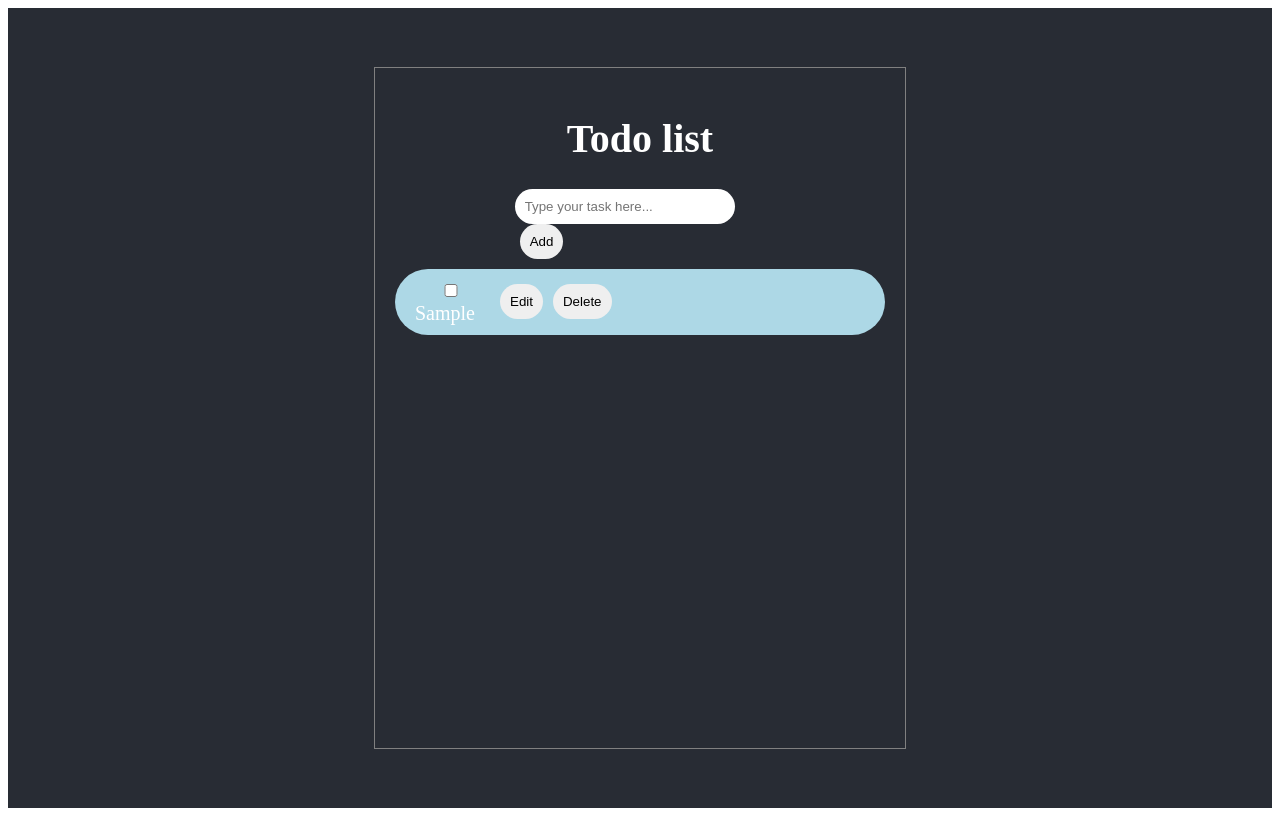
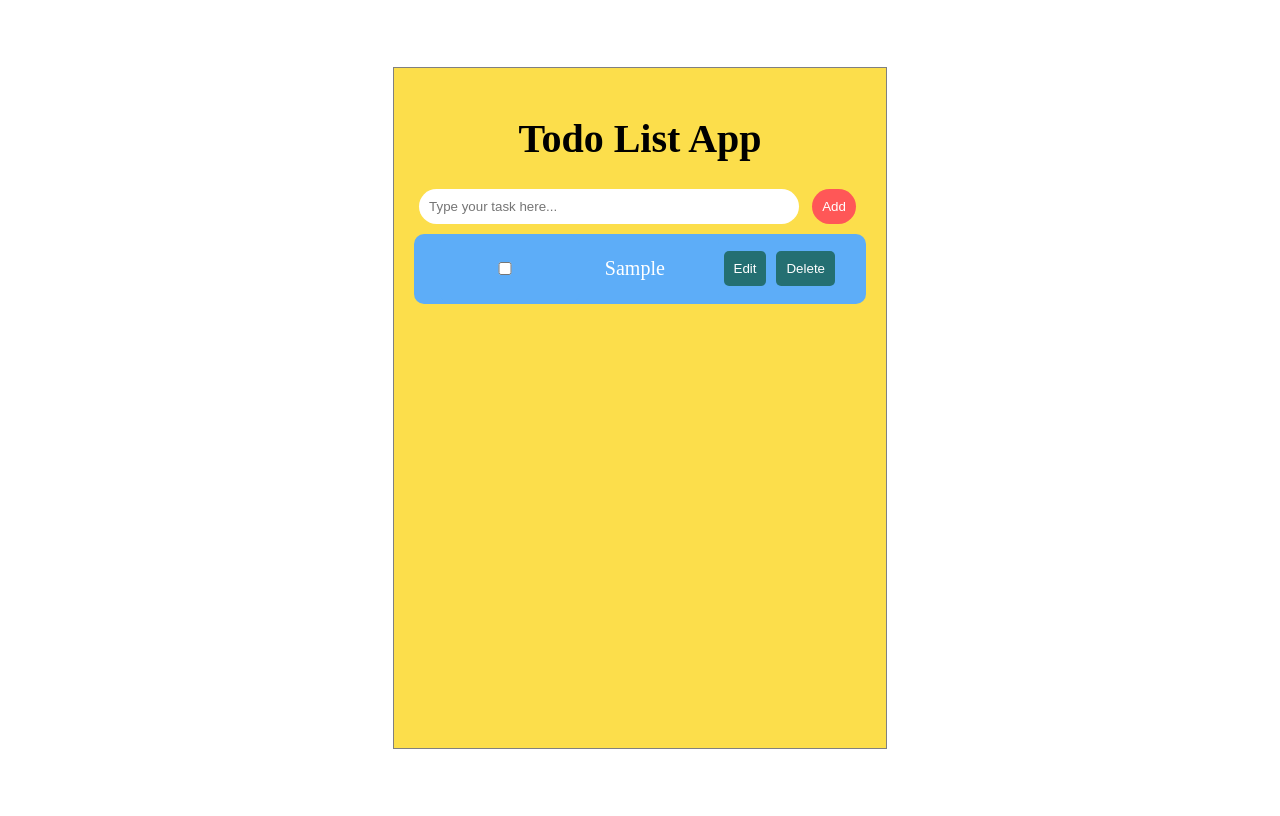
Before and after one commit to samriddhipuranik/todo_list-teknoBuilt, a React (Create React App) app: page / in a window 1280 px wide. Both pictures are taken after typing "Sample" into the empty fields and a click on the button "Add". Built offline with nearby package versions, Linux system fonts and the light colour scheme; no server answers.

Commit message:
final_commit

```diff
--- a/package.json
+++ b/package.json
@@ -6,6 +6,7 @@
     "@testing-library/jest-dom": "^5.17.0",
     "@testing-library/react": "^13.4.0",
     "@testing-library/user-event": "^13.5.0",
+    "axios": "^1.5.0",
     "react": "^18.2.0",
     "react-dom": "^18.2.0",
     "react-scripts": "5.0.1",
--- a/src/App.css
+++ b/src/App.css
@@ -1,52 +1,101 @@
-.App{
+.App {
+  min-height: 100vh;
   display: flex;
   justify-content: center;
   align-items: center;
-  min-height: 100vh;
-  background-color: #282c34;
-  color: white;
+  background-color: white;
 }
-.container{
+h1{
+  color: black;
+  font-family:cursive;
+}
+.container {
   display: flex;
   height: 80vh;
   border: 1px solid grey;
   padding: 20px;
   flex-direction: column;
   align-items: center;
-  font-size:20px;
+  font-size: 20px;
   color: white;
+  background-color: rgb(252, 222, 75);
 }
-.todoForm{
-  display: inline;
+
+.todoForm {
+  display: flex;
   justify-content: space-around;
   width: 450px;
 }
-input{
+
+input {
   width: 80%;
   padding: 10px;
   border-radius: 20px;
   border: none;
 }
-button{
-  border: none;
-  padding: 10px;
-  border-radius:20px;
-  margin: 0 5px;
-}
-.allTodos{
+
+.allTodos {
   list-style: none;
   margin: 0;
   padding: 0;
+  height: 50px;
 }
-.singleTodo{
-  border-radius: 50px;
+.singleTodo {
+  border-radius: 10px;
   margin: 10px 0;
-  background-color: lightblue;
-  padding: 10px 20px;
+  background-color: #5dadf8;
+  padding: 10px 2cqmax;
   display: flex;
-  width: 450px;
+  width: 400px;
+  justify-content: space-between;
   align-items: center;
+  height: 50px;
 }
-.todoText{
-  flex:1;
+.todoText {
+  flex: 1;
+  margin-right: 10px;
 }
+.eachTodo-btn {
+  border: none;
+  padding: 5px 10px;
+  border-radius: 5px;
+  background-color: rgba(5, 77, 40, 0.64);
+  color: white;
+  cursor: pointer;
+  border: none;
+  padding: 10px;
+  margin: 0 5px;
+}
+
+.eachTodo-btn:hover {
+  background-color: rgb(157, 240, 157);
+  color: black;
+}
+
+.completed span{
+  text-decoration: line-through;
+  color: black;
+}
+
+.add-btn{
+  border: none;
+  padding: 10px;
+  border-radius: 20px;
+  margin: 0 5px;
+  color: white;
+  background-color: #ff5757;
+}
+.add-btn:hover {
+  background-color: #fe9e9e;
+  color: black;
+}
+.motivational-quote{
+  color: black;
+}
+.footer {
+  text-align: center;
+  position: absolute;
+  bottom: 0;
+  width: 100%;
+  color: white;
+}
--- a/src/App.js
+++ b/src/App.js
@@ -1,22 +1,36 @@
-import React, { useState } from 'react'
+import React, { useState, useEffect} from 'react'
 import './App.css';
+import axios from 'axios';
 import TodoForm from './components/TodoForm';
 import TodoList from './components/TodoList';
 
 const App = () => {
+  const [quote, setQuote] = useState('');
+
+  useEffect(() => {
+    axios
+      .get('https://api.quotable.io/random?tags=motivational')
+      .then((response) => {
+        const { content, author } = response.data;
+        setQuote(`${content} - ${author}`);
+      })
+      .catch((error) => {
+        console.error('Error fetching quote:', error);
+      });
+  }, []);
+
   // for single todo
-const [todo, setTodo] = useState("");
-// this is for all - its an array
+const [todo, setTodo] = useState("")
+// for list of today ---> array
 const [todos, setTodos] = useState([]);
-// contains the id of variable that we need to edit
 const [editId, setEditId] = useState(0);
 
 const handleSubmit = (e)=>{
-// to not refresh
 e.preventDefault();
  console.log("todo:", todo);
   console.log("editId:", editId);
   console.log("todos:", todos);
+
 if(editId){
   const editTodo = todos.find((i) => i.id === editId);
   const updatedTodos = todos.map((t)=>t.id === editTodo.id? t = {id : t.id, todo} : {id : t.id, todo : t.todo});
@@ -25,14 +39,12 @@ if(editId){
   setTodo('');
   return;
 }
-if(todo !== ''){
 
-  // making id unique
-  // spread operator
+if(todo.trim() !== ''){
   setTodos([{id: `${todo}-${Date.now()}`, todo, completed : false}, ...todos]);
-  // now everytime we click on add - todo list will get updated
-  // we want the single state to be empty - after adding
   setTodo("");
+}else{
+  alert("Enter some Task...!")
 }
 }
 const handleDelete = (id)=>{
@@ -41,16 +53,11 @@ const handleDelete = (id)=>{
 };
 
 const handleEdit = (id)=>{
-  // its going to return entire todo - id and object
   const editTodo = todos.find((i) => i.id === id);
-  // editTodo is an object which contains id and a todo so .todo
   setTodo(editTodo.todo);
   setEditId(id);
 };
-// const handleToggle = (id)=>{
-//   const updatedTodos = todos.map((t)=> t.id !== id? t = {id : t, todo, completed} :{id : t.id, todo : t.todo, completed : !completed});
-//   setTodos(updatedTodos);
-// };
+
 const handleToggle = (id) => {
   const updatedTodos = todos.map((t) =>
     t.id !== id ? t : { ...t, completed: !t.completed }
@@ -63,7 +70,7 @@ const handleToggle = (id) => {
     <div className='App'>
     <div className='container'>
       <h1>
-        Todo list
+        Todo List App
       </h1>
       <TodoForm
       key={todo.id}
@@ -77,6 +84,9 @@ const handleToggle = (id) => {
       handleDelete = {handleDelete}
       handleToggle={handleToggle}/>
     </div>
+       <div className='footer'>
+          <p className='motivational-quote'> {quote}</p>
+        </div>
     </div>
   )
 }
--- a/src/components/TodoForm.js
+++ b/src/components/TodoForm.js
@@ -1,20 +1,21 @@
-import React from 'react'
+import React from "react";
+import '../App.css';
 
-const TodoForm = ({key, handleSubmit, todo, editId, setTodo}) => {
+const TodoForm = ({ key, handleSubmit, todo, editId, setTodo }) => {
   return (
     <div>
-    <form className='todoForm' onSubmit={handleSubmit}>
-    <input onChange = {(e) => setTodo(e.target.value)}
-    key={key}
-    value={todo}
-    type='text'
-    placeholder='Type your task here...' />
-    <button type='submit'>
-    {editId? "Edit":"Add"}
-    </button>
-  </form>
-</div>
-  )
-}
+      <form className="todoForm" onSubmit={handleSubmit}>
+        <input
+          onChange={(e) => setTodo(e.target.value)}
+          key={key}
+          value={todo}
+          type="text"
+          placeholder="Type your task here..."
+        />
+        <button className = "add-btn"type="submit">{editId ? "Edit" : "Add"}</button>
+      </form>
+    </div>
+  );
+};
 
-export default TodoForm
+export default TodoForm;
--- a/src/components/TodoItem.js
+++ b/src/components/TodoItem.js
@@ -1,23 +1,22 @@
-import React from 'react';
+import React from "react";
+import '../App.css';
 
-const TodoItem = ({todos, handleDelete, handleEdit, handleToggle}) => {
 
-  return (
-    todos.map((t) => (
+const TodoItem = ({ todos, handleDelete, handleEdit, handleToggle }) => {
+  return todos.map((t) => (
     <li className={`singleTodo ${t.completed ? "completed" : ""}`} key={t.id}>
-          <label>
+      <label className="singleTodo">
         <input
           type="checkbox"
           checked={t.completed}
-              onChange={() => handleToggle(t.id)} // Handle toggle here
+          onChange={() => handleToggle(t.id)} // Handle toggle
         />
-            <span className="todoText">{t.todo}</span>
       </label>
-          <button onClick={() => handleEdit(t.id)}>Edit</button>
-          <button onClick={() => handleDelete(t.id)}>Delete</button>
+        <span className={`singleTodo ${t.completed ? "completed" : ""}`}>{t.todo}</span>
+      <button className = "eachTodo-btn" onClick={() => handleEdit(t.id)}>Edit</button>
+      <button className = "eachTodo-btn" onClick={() => handleDelete(t.id)}>Delete</button>
     </li>
-      ))
-  );
+  ));
 };
 
 export default TodoItem;
--- a/src/components/TodoList.js
+++ b/src/components/TodoList.js
@@ -1,15 +1,17 @@
 import React from "react";
 import TodoItem from "./TodoItem";
+import '../App.css';
+
 
 const TodoList = ({ todos, handleDelete, handleEdit, handleToggle }) => {
   return (
     <ul className="allTodos">
-        <TodoItem
+      <TodoItem
         todos={todos}
         handleDelete={handleDelete}
         handleEdit={handleEdit}
         handleToggle={handleToggle}
-        />
+      />
     </ul>
   );
 };
--- a/src/index.js
+++ b/src/index.js
@@ -1,6 +1,5 @@
 import React from 'react';
 import ReactDOM from 'react-dom/client';
-// import './index.css';
 import App from './App';
 
 const root = ReactDOM.createRoot(document.getElementById('root'));
@@ -9,7 +8,3 @@ root.render(
     <App />
   </React.StrictMode>
 );
-
-// If you want to start measuring performance in your app, pass a function
-// to log results (for example: reportWebVitals(console.log))
-// or send to an analytics endpoint. Learn more: https://bit.ly/CRA-vitals
```
Also changed, not shown: 1 other file (tests, documents, lock files or other folders). Lines whose indentation alone changed are shown as unchanged.
